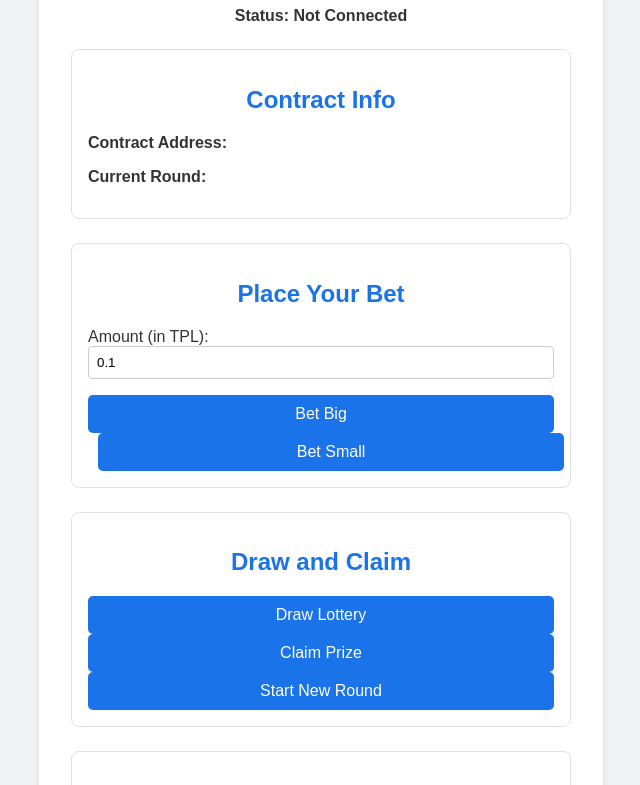
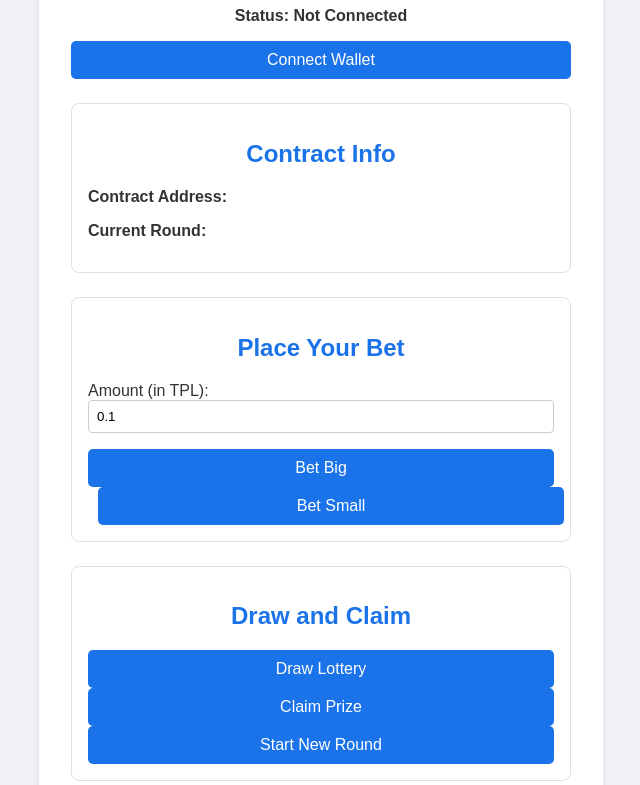
Before and after one commit to luwenchang009/lotteryv0.1, a plain HTML site: page index.html in a window 1280 px wide. Shown: the part 105-890 px from the top of the page, without its empty margins (319-959 px from the left). Drawn offline with Linux system fonts and the light colour scheme; a script that the page names is missing.

Commit message:
Update index.html

```diff
--- a/index.html
+++ b/index.html
@@ -10,6 +10,7 @@
     <div class="container">
         <h1>Big/Small Lottery Dapp</h1>
         <p class="status">Status: <span id="status">Not Connected</span></p>
+        <button id="connectWalletBtn">Connect Wallet</button>
 
         <div class="section">
             <h2>Contract Info</h2>
```
